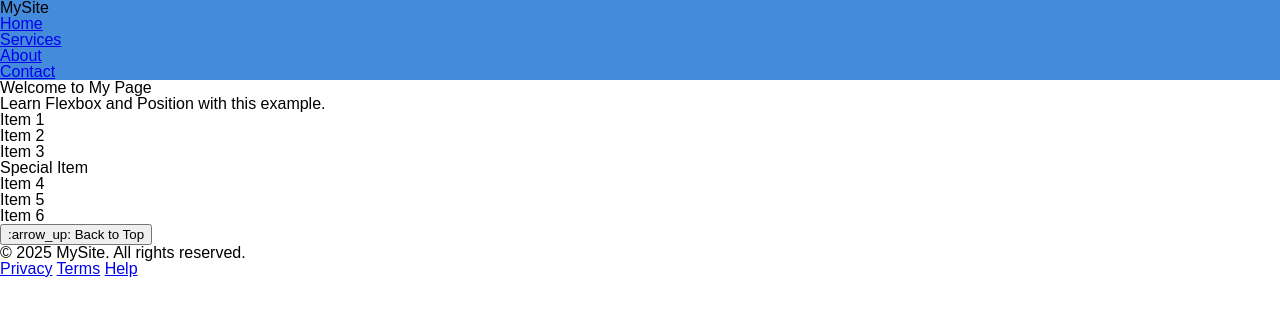
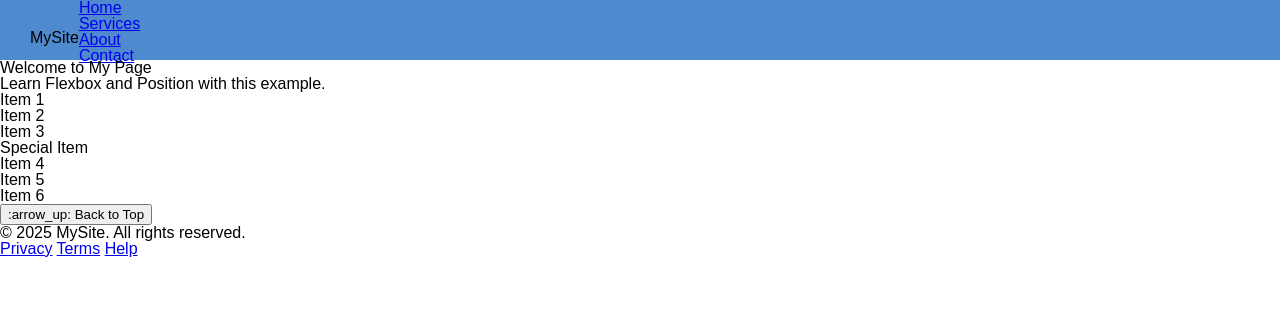
Before and after one commit to asunbird/Flexbox-Position-Example, a plain HTML site: page index.html in a window 1280 px wide. Drawn offline with Linux system fonts and the light colour scheme.

Commit message:
Add nav section global styles

```diff
--- a/styles.css
+++ b/styles.css
@@ -1,8 +1,4 @@
 
-.logo {
-  top: 30px;
-  left: 30px;
-}
 
 html {
     position: relative;
@@ -10,16 +6,19 @@ html {
 
     font-family: Arial, Helvetica, sans-serif;
     font-size: 16px;
-
-}
-
-body {
-  padding: 0;
-  margin: 0;
 }
 
 nav {
-  background-color: rgb(69, 139, 219);
+  background-color: rgb(79, 138, 207);
   width: 100%;
-  margin: 0;
+  height: 60px;
 }
+
+.navbar {
+  display: flex;
+}
+
+.logo {
+  margin-top: 30px;
+  margin-left: 30px;
+}
```
